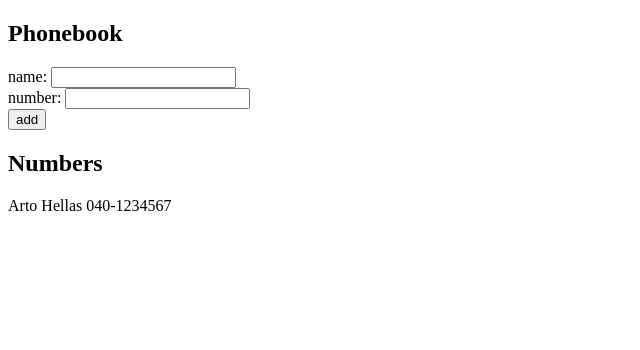
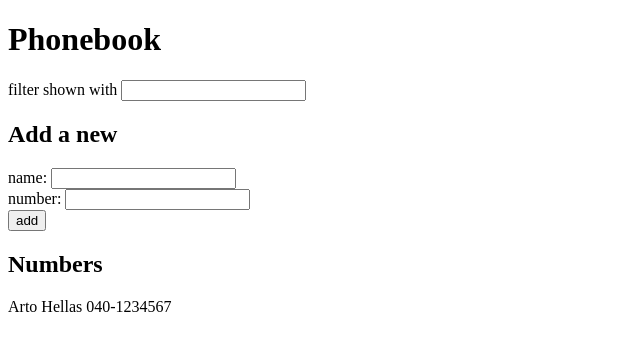
Before and after one commit to JaakkoHumalajoki/FullStackOpen2022, a React (Create React App) app in the folder part2/phonebook/: page / in a window 1280 px wide. Shown: the top 350 px of the page, without its empty margins (0-640 px from the left). Built offline with nearby package versions, Linux system fonts and the light colour scheme.

Commit message:
exercise 2.9 done

```diff
--- a/part2/phonebook/src/App.js
+++ b/part2/phonebook/src/App.js
@@ -6,15 +6,18 @@
   ])
   const [newName, setNewName] = useState('')
   const [newNumber, setNewNumber] = useState('')
+  const [filter, setFilter] = useState('')
 
   const changeNameInput = (event) => {
-    event.preventDefault()
     setNewName(event.target.value)
   }
 
   const changeNumberInput = (event) => {
-    event.preventDefault()
     setNewNumber(event.target.value)
+  }
+
+  const changeFilterInput = (event) => {
+    setFilter(event.target.value)
   }
 
   const onSubmit = (event) => {
@@ -29,10 +32,20 @@
     setNewNumber('')
   }
 
+  const personsFiltered = persons.filter(person => {
+    const lowcaseName = person.name.toLowerCase()
+    const lowcaseFilter = filter.toLowerCase()
+    return lowcaseName.includes(lowcaseFilter)
+  })
+
   return (
     <div>
-      <h2>Phonebook</h2>
+      <h1>Phonebook</h1>
+      <div>
+        filter shown with <input value={filter} onChange={changeFilterInput} />
+      </div>
       <form>
+        <h2>Add a new</h2>
         <div>
           name: <input value={newName} onChange={changeNameInput} />
         </div>
@@ -44,7 +57,7 @@
         </div>
       </form>
       <h2>Numbers</h2>
-      {persons.map(person => <div key={person.name}>{person.name} {person.number}</div>)}
+      {personsFiltered.map(person => <div key={person.name}>{person.name} {person.number}</div>)}
     </div>
   )
 }
```
